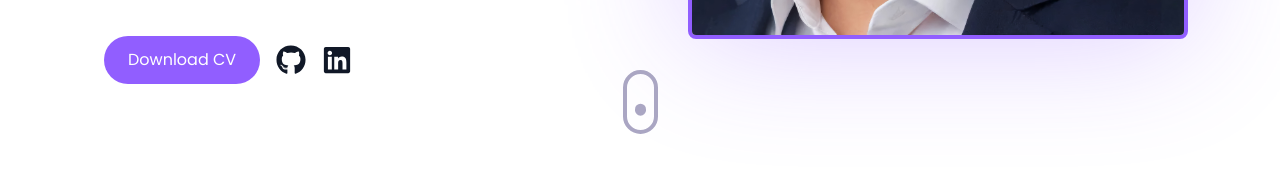
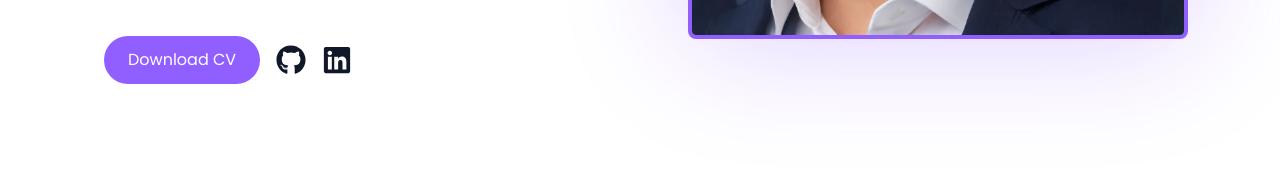
Before and after one commit to Aditya-samket/AdityaPortfolio, a React (Vite) app: page / in a window 1280 px wide. Shown: the part 626-800 px from the top of the page. Built offline with nearby package versions, Linux system fonts and the light colour scheme.

Commit message:
remove scroll button

```diff
--- a/src/App.jsx
+++ b/src/App.jsx
@@ -89,24 +89,6 @@ const Home = () => {
           </motion.div>
         </div>
       </div>
-
-      <div className="absolute xs:bottom-10 bottom-32 w-full flex justify-center items-center">
-        <a href="#about">
-          <div className="w-[35px] h-[64px] rounded-3xl border-4 border-secondary flex justify-center items-start p-2">
-            <motion.div
-              animate={{
-                y: [0, 24, 0],
-              }}
-              transition={{
-                duration: 1.5,
-                repeat: Infinity,
-                repeatType: "loop",
-              }}
-              className="w-3 h-3 rounded-full bg-secondary mb-1"
-            />
-          </div>
-        </a>
-      </div>
     </section>
   );
 };
```
